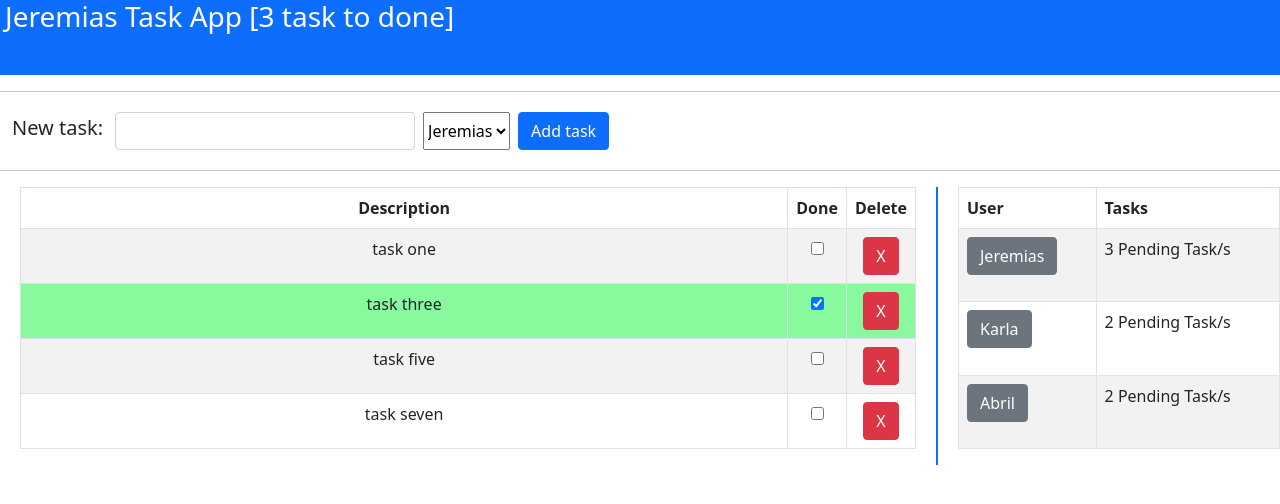
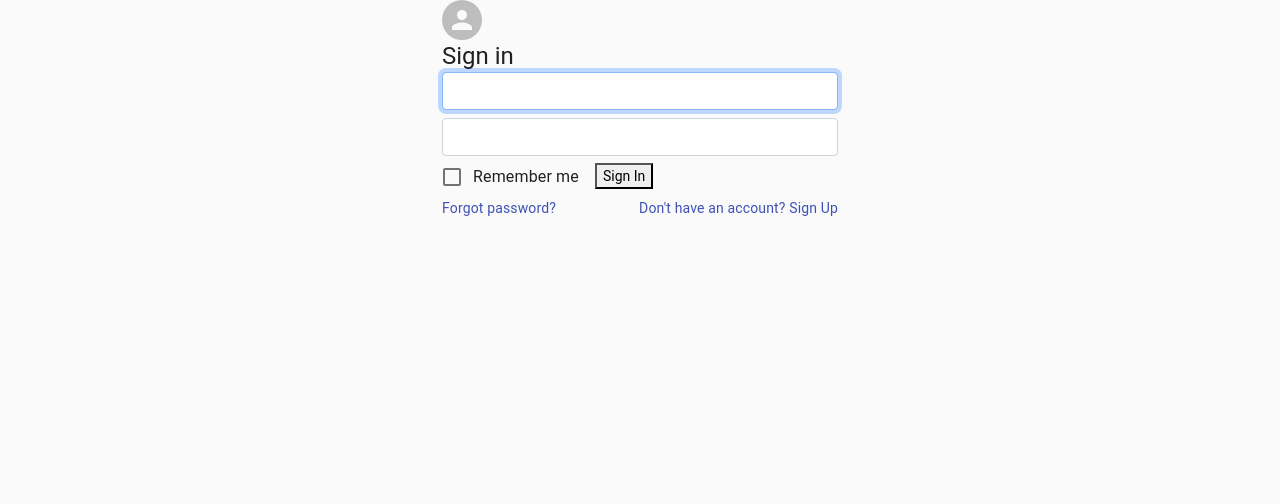
Before and after one commit to JeremiasA/aprendiendoReact, a React (Create React App) app: page / in a window 1280 px wide. Shown: the top 504 px of the page. Built offline with nearby package versions, Linux system fonts and the light colour scheme.

Commit message:
menu and basic login component created

```diff
--- a/package.json
+++ b/package.json
@@ -5,6 +5,7 @@
   "version": "0.1.0",
   "private": true,
   "dependencies": {
+    "@material-ui/core": "^4.11.4",
     "@testing-library/jest-dom": "^5.14.1",
     "@testing-library/react": "^11.2.7",
     "@testing-library/user-event": "^12.8.3",
--- a/src/App.js
+++ b/src/App.js
@@ -1,11 +1,12 @@
 import { useState } from "react";
 import { TaskRow } from "./components/tasks/TaskRow";
-import { TaskBanner } from './components/tasks/TaskBanner'
+import { Menu } from './components/menu/Menu'
+import { Footer } from './components/footer/Footer'
 import { TaskCreator } from './components/tasks/TaskCreator'
 import { UserRow } from './components/users/userRow'
 import {deleteConfirm, deletedAlert} from './alerts/alerts'
 import './App.css'
-
+import SignIn from './pages/SinginForm'
 
 function App() {
 
@@ -13,21 +14,32 @@ function App() {
         {
             username: "Jeremias",
             active: true,
-            deletionConfirm: true
+            deletionConfirm: true,
+            role:"regular"
         },
         {
             username: "Karla",
             active: false,
-            deletionConfirm: true
+            deletionConfirm: true,
+            role:"regular"
         },
         {
             username: "Abril",
             active: false,
-            deletionConfirm: true
+            deletionConfirm: true,
+            role:"regular"
+        },
+        {
+            username: "Admin",
+            active: false,
+            logged: true,
+            deletionConfirm: true,
+            role:"admin"
         }
     ]);
 
     const [activeUser, setActiveUser] = useState(users.find(u => u.active));
+    const [loggedUser, setLoggedUser] = useState(users.find(u => u.logged));
     const [taskItems, setTaskItems] = useState([
         { name: "task one", user: "Jeremias",  done: false, id:1 },
         { name: "task two", user:"Karla", done: false, id:2 },
@@ -117,10 +129,28 @@ function App() {
         }
         }
 
+        const [signed, setSigned] = useState(false)
+
+
+        const leerData = ({pass, username}) =>{
+
+            // BUSCAR Y VALIDAR CLAVE Y USUARIO
+            console.log("pass", pass)
+            let clave = "1234"
+            if(pass===clave)
+            setSigned(true)
+        }
+
+
+        if(signed === false){
+            return(<SignIn cb={leerData} />)
+        } else {
+
+
+                    if(loggedUser.role==="admin"){
                         return (
                             <div>
-            <TaskBanner user={activeUser.username} taskItems={taskItems} />
-            <hr />
+                                <Menu />
                                 <TaskCreator
                                     cb={addNewTask}
                                     users={users}
@@ -143,6 +173,7 @@ function App() {
                                             <td className="bg-primary" width="2"></td>
                                         </tr>
                                     </table>
+
                                     <table
                                         className="usersTableStyle table table-striped table-bordered"
                                     >
@@ -155,8 +186,39 @@ function App() {
                                         <tbody>{userTableRows()}</tbody>
                                     </table>
                                 </div>
+                            <Footer user={loggedUser.username} taskItems={taskItems} />
                             </div>
-    );
+
+                        )
+                    } else{
+                            return (
+                                    <div>
+                                        <Menu />
+                                        <hr />
+                                        <div className="divTablesStyle">
+                                            <table className="tableStyle table table-striped table-bordered">
+                                                <thead className="thStyle">
+                                                    <tr>
+                                                        <th className="thStyle text-center">Description</th>
+                                                        <th style={{width:"10px"}} className="thStyle text-center">Done</th>
+                                                        <th style={{width:"10px"}} className="thStyle text-center">Delete</th>
+                                                    </tr>
+                                                </thead>
+                                                <tbody>{taskTableRows()}</tbody>
+                                            </table>
+                                            <table style={{marginLeft:"20px"}}>
+                                                <tr>
+                                                    <td className="bg-primary" width="2"></td>
+                                                </tr>
+                                            </table>
+
+
+                                        </div>
+                                    <Footer user={activeUser.username} taskItems={taskItems} />
+                                    </div>
+                                )
+                            };
+                        }
                         }
 
                         export default App;
--- /dev/null
+++ b/src/components/footer/Footer.js
@@ -0,0 +1,10 @@
+import React from 'react'
+import './styles.css'
+
+export const Footer = props =>{
+    return <div className="footer bg-primary text-white text-center p.4">
+       <h3 style={{textAlign:"left", marginLeft:"5px", width:"40%"}}>User: {props.user}</h3>
+        <h3 style={{textAlign:"left", marginLeft:"5px"}}>Tasks to done:
+           {props.taskItems.filter(task => !task.done && task.user === props.user).length}</h3>
+    </div>
+}
--- /dev/null
+++ b/src/components/footer/styles.css
@@ -0,0 +1,9 @@
+.footer {
+    width: 100%;
+    height: 75px;
+    display: flex;
+    text-align: left;
+    position:absolute;
+    bottom:0;
+    left:0;
+}
--- /dev/null
+++ b/src/components/menu/Menu.js
@@ -0,0 +1,20 @@
+import React from 'react'
+import './styles.css'
+
+export const Menu = props =>{
+    return <nav class="navbar navbar-expand-lg navbar-light bg-light">
+  <button class="navbar-toggler" type="button" data-toggle="collapse" data-target="#navbarNavAltMarkup" aria-controls="navbarNavAltMarkup" aria-expanded="false" aria-label="Toggle navigation">
+    <span class="navbar-toggler-icon"></span>
+  </button>
+  <div class="collapse navbar-collapse" id="navbarNavAltMarkup">
+    <div class="navbar-nav">
+      <a class="nav-item nav-link active" href="#">Tasks <span class="sr-only"></span></a>
+      <a class="nav-item nav-link" href="#">Completed</a>
+      <a class="nav-item nav-link" href="#">Deleted</a>
+      <a class="nav-item nav-link disabled" href="#">Options</a>
+    </div>
+  </div>
+</nav>
+
+
+}
--- /dev/null
+++ b/src/components/menu/styles.css
@@ -0,0 +1,9 @@
+.footer {
+    width: 100%;
+    height: 75px;
+    display: flex;
+    text-align: left;
+    position:absolute;
+    bottom:0;
+    left:0;
+}
--- /dev/null
+++ b/src/pages/SinginForm.js
@@ -0,0 +1,129 @@
+import React, { useState } from 'react';
+import Avatar from '@material-ui/core/Avatar';
+import CssBaseline from '@material-ui/core/CssBaseline';
+import FormControlLabel from '@material-ui/core/FormControlLabel';
+import Checkbox from '@material-ui/core/Checkbox';
+import Link from '@material-ui/core/Link';
+import Grid from '@material-ui/core/Grid';
+import Box from '@material-ui/core/Box';
+import Typography from '@material-ui/core/Typography';
+import { makeStyles } from '@material-ui/core/styles';
+import Container from '@material-ui/core/Container';
+
+// function Copyright() {
+//   return (
+//     <Typography variant="body2" color="textSecondary" align="center">
+//       {'Copyright © '}
+//       <Link color="inherit" href="https://material-ui.com/">
+//         Your Website
+//       </Link>{' '}
+//       {new Date().getFullYear()}
+//       {'.'}
+//     </Typography>
+//   );
+// }
+
+const useStyles = makeStyles((theme) => ({
+  paper: {
+    marginTop: theme.spacing(8),
+    display: 'flex',
+    flexDirection: 'column',
+    alignItems: 'center',
+  },
+  avatar: {
+    margin: theme.spacing(1),
+    backgroundColor: theme.palette.secondary.main,
+  },
+  form: {
+    width: '100%', // Fix IE 11 issue.
+    marginTop: theme.spacing(1),
+  },
+  submit: {
+    margin: theme.spacing(3, 0, 2),
+  },
+}));
+
+
+
+export default function SignIn({cb}) {
+  // const classes = useStyles();
+  const [pass, setPassword] = useState("")
+  const [usrname, setUsername] = useState("")
+
+  const handler = (e) => {
+    console.log(e.target.value);
+    if(e.target.name==="username"){
+       setUsername(e.target.value)
+    } else if(e.target.name==="password"){
+       setPassword(e.target.value)
+      }
+    }
+
+
+
+  return (
+    <Container component="main" maxWidth="xs">
+      <CssBaseline />
+      <div >
+        <Avatar >
+          {/* <LockOutlinedIcon /> */}
+        </Avatar>
+        <Typography component="h1" variant="h5">
+          Sign in
+        </Typography>
+        <form noValidate>
+          <input className="form-control mb-2"
+            variant="outlined"
+            margin="normal"
+            required
+            id="username"
+            label="Username"
+            name="username"
+            autoFocus
+            onChange={handler}
+          />
+          <input className="form-control"
+            variant="outlined"
+            margin="normal"
+            required
+            name="password"
+            label="Password"
+            type="password"
+            id="password"
+            onChange={handler}
+
+          />
+          <FormControlLabel
+            control={<Checkbox value="remember" color="primary" />}
+            label="Remember me"
+          />
+          <button
+            color="primary"
+            // className={classes.submit}
+            onClick={()=>{cb({
+              usrname,
+              pass}
+            )}}
+          >
+            Sign In
+          </button>
+          <Grid container>
+            <Grid item xs>
+              <Link href="#" variant="body2">
+                Forgot password?
+              </Link>
+            </Grid>
+            <Grid item>
+              <Link href="#" variant="body2">
+                {"Don't have an account? Sign Up"}
+              </Link>
+            </Grid>
+          </Grid>
+        </form>
+      </div>
+      <Box mt={8}>
+        {/* <Copyright /> */}
+      </Box>
+    </Container>
+  );
+}
--- /dev/null
+++ b/src/pages/styles.css
@@ -0,0 +1,23 @@
+
+.login-form {
+    width: 340px;
+    margin: 50px auto;
+  	font-size: 15px;
+}
+.login-form form {
+    margin-bottom: 15px;
+    background: #f7f7f7;
+    box-shadow: 0px 2px 2px rgba(0, 0, 0, 0.3);
+    padding: 30px;
+}
+.login-form h2 {
+    margin: 0 0 15px;
+}
+.form-control, .btn {
+    min-height: 38px;
+    border-radius: 2px;
+}
+.btn {
+    font-size: 15px;
+    font-weight: bold;
+}
```
Lines whose indentation alone changed are shown as unchanged.
